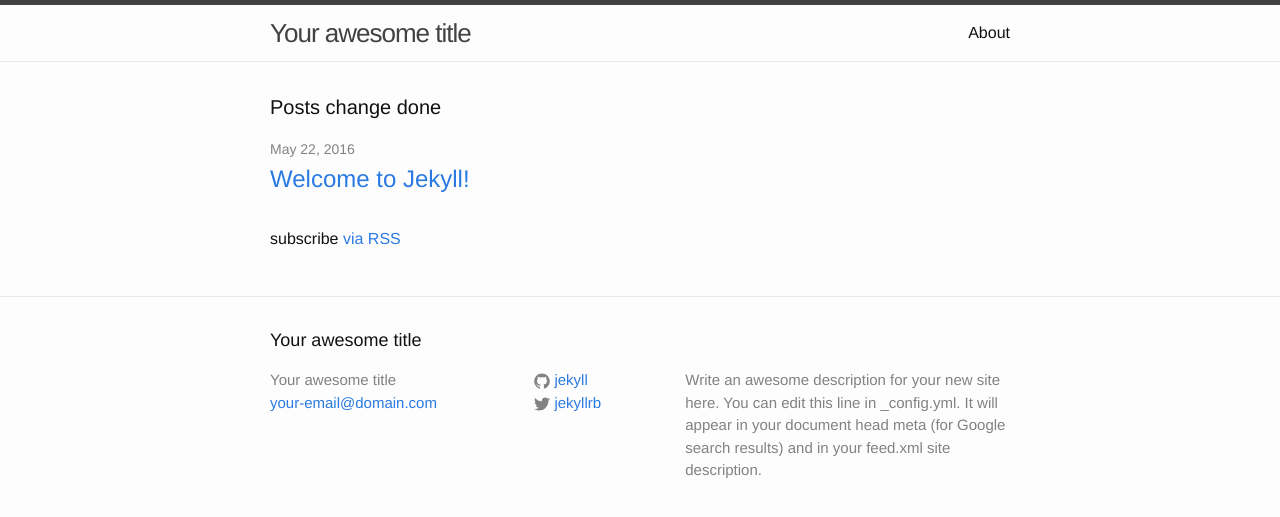
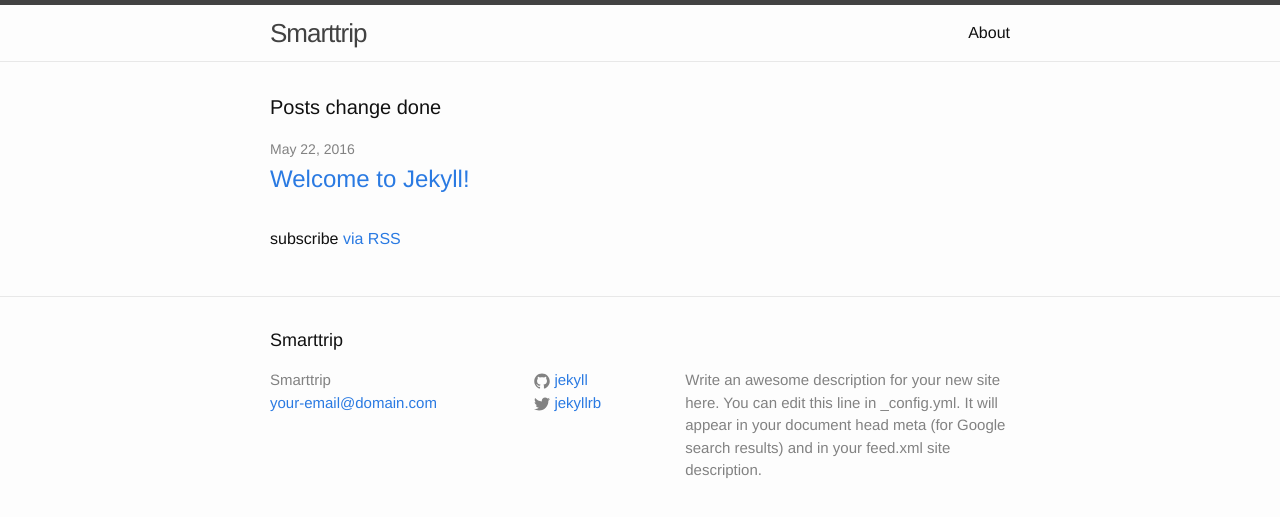
Before and after one commit to a99annae/a99annae.github.io, a Jekyll site: the page built from index.html, in a window 1280 px wide. Shown: the top 517 px of the page. Built offline with Jekyll 4.4.1, drawn with Linux system fonts in a browser that asks for light colours.

Commit message:
Add files via upload

```diff
--- a/_config.yml
+++ b/_config.yml
@@ -6,7 +6,7 @@
 # 'jekyll serve'. If you change this file, please restart the server process.
 
 # Site settings
-title: Your awesome title
+title: Smarttrip
 email: your-email@domain.com
 description: > # this means to ignore newlines until "baseurl:"
   Write an awesome description for your new site here. You can edit this
```
